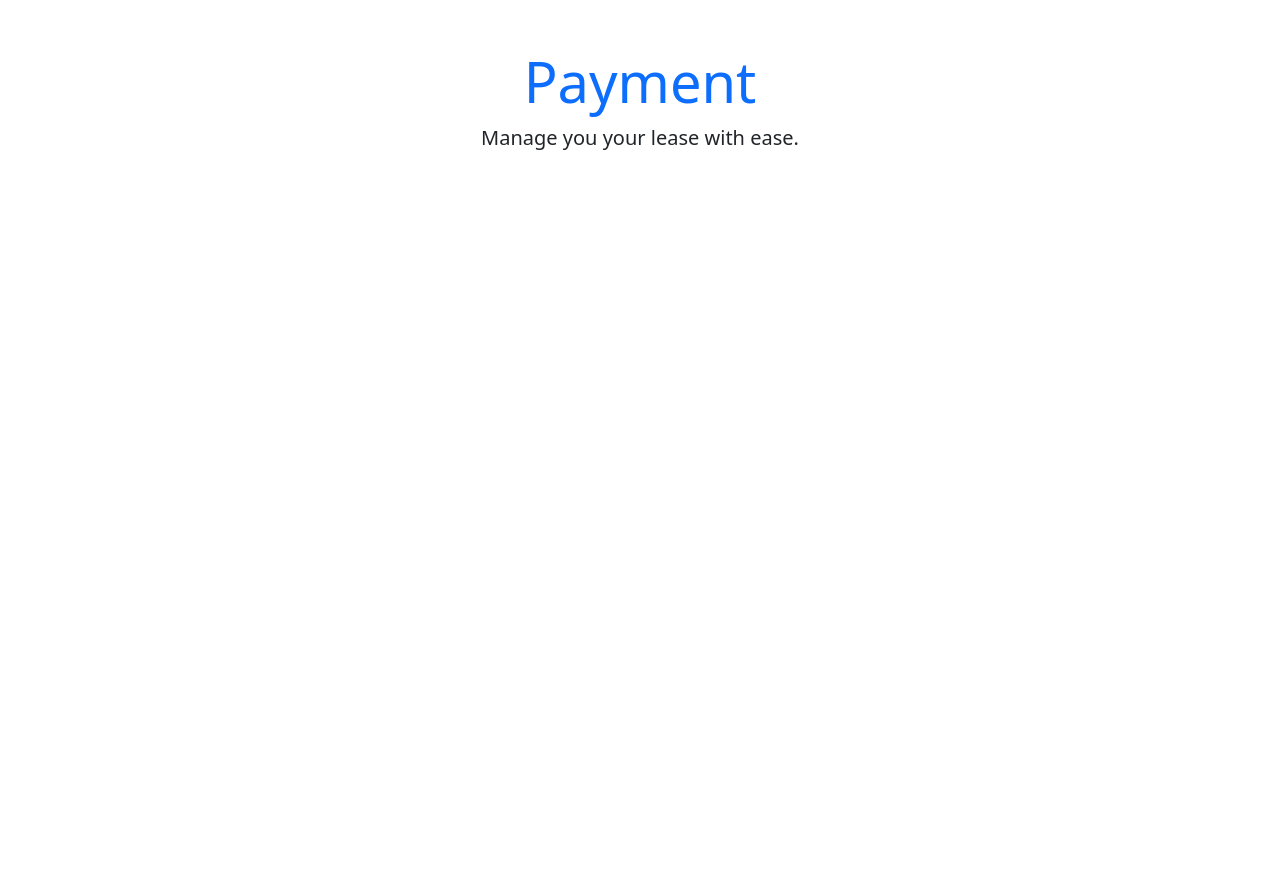
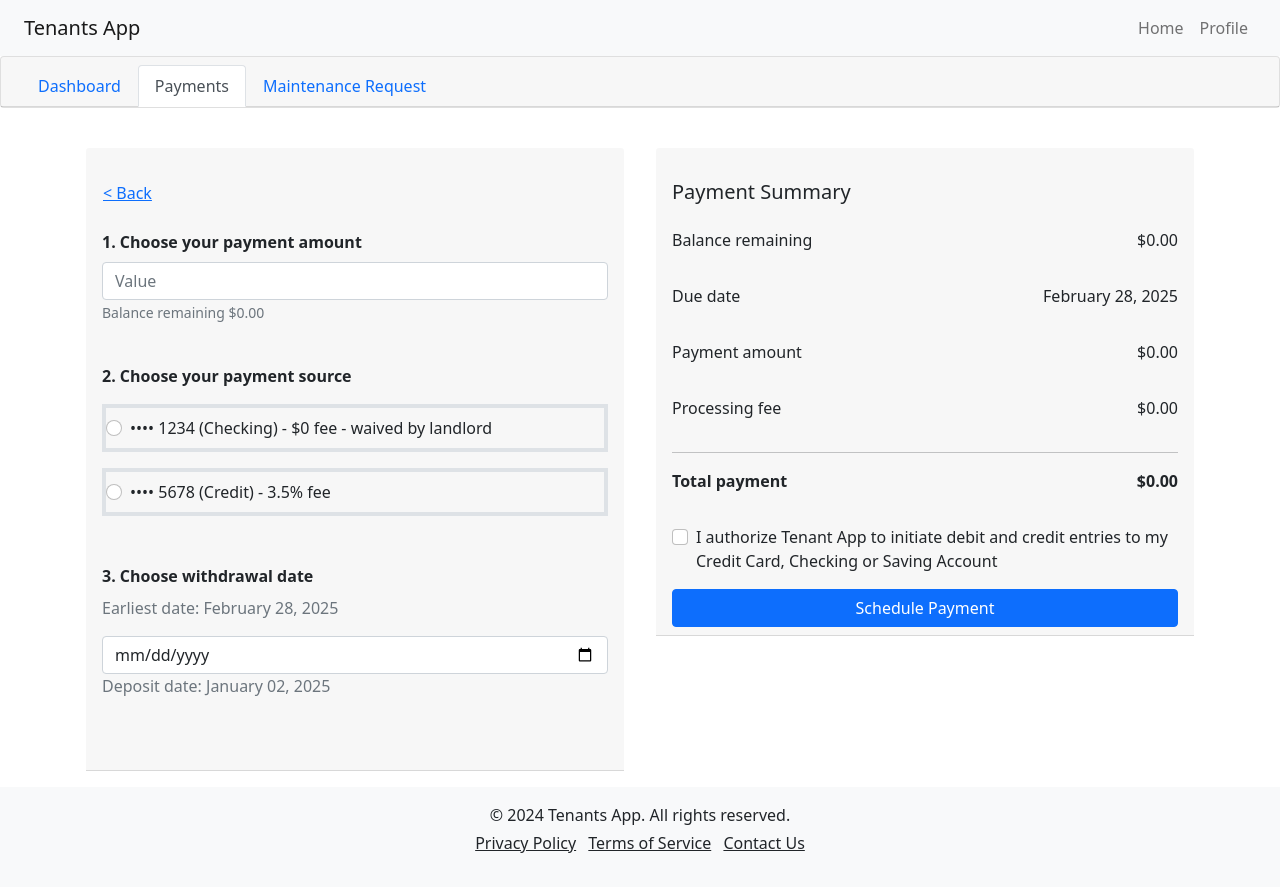
Before and after one commit to Aellantis/tenants-app, a Flask app: template templates/payment.html in a window 1280 px wide. Before the commit the page ends 150 px from the top, so only its background shows below. Run offline with Flask 3, Linux system fonts and the light colour scheme; the template is opened without the code that fills it, so the values that code supplies are empty.

Commit message:
payment.html done

```diff
--- a/app.py
+++ b/app.py
@@ -13,12 +13,70 @@ app.secret_key = os.getenv("SECRET_KEY")
 # Database setup
 client = MongoClient("mongodb://localhost:27017/")
 db = client.tenant_app
-calculations_collection = db.information
+
+# Collections
+tenants_collection = db.tenants
+payments_collection = db.payments
+transactions_collection = db.transactions
+
+# Example Schema:
+
+#     Database: tenant_app
+
+#         Collection 1: tenants (stores renter information)
+
+# {
+#   "_id": ObjectId("tenant123"),
+#   "name": "John Doe",
+#   "email": "john@example.com",
+#   "phone": "123-456-7890",
+#   "unit_number": "A102",
+#   "lease_start": "2024-01-01",
+#   "lease_end": "2025-01-01"
+# }
+
+# Collection 2: payments (stores payment records)
+
+# {
+#   "_id": ObjectId("payment567"),
+#   "tenant_id": ObjectId("tenant123"),
+#   "amount": 1200.00,
+#   "payment_method": "credit_card",
+#   "payment_date": "2024-02-01",
+#   "status": "completed"
+# }
+
+# Collection 3: transactions
+
+# {
+# "_id": ObjectId("txn789"),
+# "tenant_id": ObjectId("tenant123"),
+# "payment_id": ObjectId("payment567"),
+# "amount": 1200.00,
+# "payment_method": "credit_card",
+# "transaction_status": "completed",
+#  Possible values:
+
+# "pending"
+# "completed"
+# "failed"
+# "transaction_date": "2024-02-01T14:30:00Z",
+# "gateway_response": {
+#     "transaction_id": "tx_987654321",
+#     "status": "approved",
+#     "gateway": "Stripe"
+#   }
+# }
 
 
 @app.route("/")
 def index():
     return render_template("home.html")
+
+
+@app.route("/payment")
+def payment():
+    return render_template("payment.html")
 
 
 @app.route("/home")
--- a/templates/payment.html
+++ b/templates/payment.html
@@ -1,26 +1,98 @@
-<!DOCTYPE html>
-<html lang="en">
+{% extends "index.html" %}
 
-<head>
-    <meta charset="UTF-8">
-    <meta name="viewport" content="width=device-width, initial-scale=1.0">
-    <title>Tenant App</title>
-    <link href="https://cdn.jsdelivr.net/npm/bootstrap@5.0.2/dist/css/bootstrap.min.css" rel="stylesheet"
-        integrity="sha384-EVSTQN3/azprG1Anm3QDgpJLIm9Nao0Yz1ztcQTwFspd3yD65VohhpuuCOmLASjC" crossorigin="anonymous">
-    <link rel="stylesheet" href="{{ url_for('static', filename='styles.css') }}">
-    <script src="{{ url_for('static', filename='script.js') }}" defer></script>
-</head>
+{% block content %}
 
-<body>
-    <div class="container mt-5">
-        <header class="text-center mb-4">
-            <h1 class="display-4 text-primary">Payment</h1>
-            <p class="lead">Manage you your lease with ease.</p>
-        </header>
+<div class="card">
+    <div class="card-header">
+        <ul class="nav nav-tabs card-header-tabs mx-1">
+            <li class="nav-item">
+                <a class="nav-link" href="#">Dashboard</a>
+            </li>
+            <li class="nav-item">
+                <a class="nav-link active" href="#">Payments</a>
+            </li>
+            <li class="nav-item">
+                <a class="nav-link" href="#">Maintenance Request</a>
+            </li>
+        </ul>
     </div>
+</div>
 
-    <script></script>
+<div class="container mt-4">
 
-</body>
+    <div class="row">
+        <!-- Left Column: Payment Form -->
+        <div class="col-md-6 card-body">
+            <div class="card-header">
+                <button class="btn btn-link my-4 p-0">&lt; Back</button>
 
-</html>
+                <div class="mb-4">
+                    <label class="form-label fw-bold">1. Choose your payment amount</label>
+                    <input type="text" class="form-control" placeholder="Value">
+                    <small class="text-muted">Balance remaining $0.00</small>
+                </div>
+
+                <div class="my-4">
+                    <label class="form-label my-3 fw-bold">2. Choose your payment source</label>
+                    <div class="form-check mb-3 border border-4 py-2">
+                        <input class="form-check-input " type="radio" name="paymentSource" id="source1">
+                        <label class="form-check-label" for="source1">
+                            •••• 1234 (Checking) - $0 fee - waived by landlord
+                        </label>
+                    </div>
+                    <div class="form-check my-3 border border-4 py-2">
+                        <input class="form-check-input" type="radio" name="paymentSource" id="source2">
+                        <label class="form-check-label" for="source2">
+                            •••• 5678 (Credit) - 3.5% fee
+                        </label>
+                    </div>
+                </div>
+
+                <div class="my-4 py-4">
+                    <label class="form-label fw-bold">3. Choose withdrawal date</label>
+                    <p class="text-muted">Earliest date: February 28, 2025</p>
+                    <input type="date" class="form-control">
+                    <p class="text-muted">Deposit date: January 02, 2025</p>
+                </div>
+            </div>
+        </div>
+
+        <!-- Right Column: Payment Summary -->
+        <div class="col-md-6 card-body">
+            <div class="card-header">
+                <h5 class="my-4">Payment Summary</h5>
+                <div class="d-flex justify-content-between">
+                    <p>Balance remaining</p>
+                    <p>$0.00</p>
+                </div>
+                <div class="d-flex justify-content-between my-3">
+                    <p>Due date</p>
+                    <p>February 28, 2025</p>
+                </div>
+                <div class="d-flex justify-content-between my-3">
+                    <p>Payment amount</p>
+                    <p>$0.00</p>
+                </div>
+                <div class="d-flex justify-content-between my-3">
+                    <p>Processing fee</p>
+                    <p>$0.00</p>
+                </div>
+                <hr>
+                <div class="d-flex justify-content-between my-3">
+                    <p><strong>Total payment</strong></p>
+                    <p><strong>$0.00</strong></p>
+                </div>
+                <div class="form-check my-3">
+                    <input class="form-check-input" type="checkbox" id="authorize">
+                    <label class="form-check-label" for="authorize">
+                        I authorize Tenant App to initiate debit and credit entries to my Credit Card, Checking or
+                        Saving
+                        Account
+                    </label>
+                </div>
+                <button class="btn btn-primary w-100">Schedule Payment</button>
+            </div>
+        </div>
+    </div>
+</div>
+{% endblock %}
```
